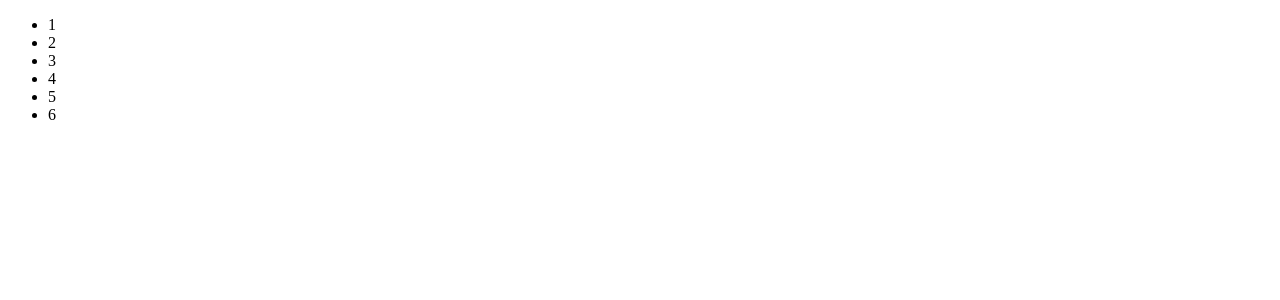
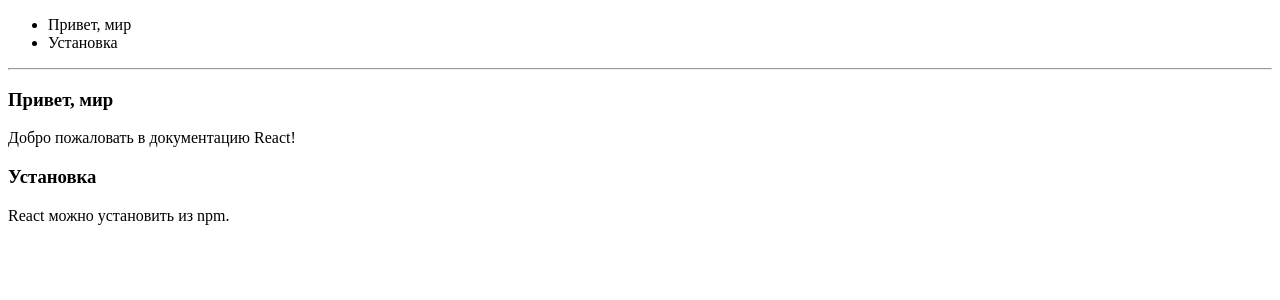
Before and after one commit to dangor220/learning-react, a React app: page / in a window 1280 px wide. Shown: the top 300 px of the page. Built offline with nearby package versions, Linux system fonts and the light colour scheme.

Commit message:
feat: add Blog component

```diff
--- a/src/App.js
+++ b/src/App.js
@@ -238,17 +238,57 @@ import './App.css';
 // 	)
 // }
 
-const numbers = [1, 2, 3, 4, 5, 6];
+// const numbers = [1, 2, 3, 4, 5, 6];
+
+// export default class App extends Component {
+// 	render() {
+// 		return <NumberList numbers={numbers} />;
+// 	}
+// }
+
+// function NumberList(props) {
+// 	const numbers = props.numbers;
+// 	const numberList = numbers.map((number) => <li key={number.toString()}>{number}</li>);
+
+// 	return <ul>{numberList}</ul>;
+// }
+
+const posts = [
+	{
+		id: 1,
+		title: 'Привет, мир',
+		content: 'Добро пожаловать в документацию React!',
+	},
+	{ id: 2, title: 'Установка', content: 'React можно установить из npm.' },
+];
+
+function Blog(props) {
+	const sidebar = (
+		<ul>
+			{props.posts.map((post) => {
+				return <li key={post.id}>{post.title}</li>;
+			})}
+		</ul>
+	);
+	const content = props.posts.map((post) => {
+		return (
+			<div key={post.id}>
+				<h3>{post.title}</h3>
+				<div>{post.content}</div>
+			</div>
+		);
+	});
+	return (
+		<div>
+			{sidebar}
+			<hr />
+			{content}
+		</div>
+	);
+}
 
 export default class App extends Component {
 	render() {
-		return <NumberList numbers={numbers} />;
+		return <Blog posts={posts} />;
 	}
 }
-
-function NumberList(props) {
-	const numbers = props.numbers;
-	const numberList = numbers.map((number) => <li key={number.toString()}>{number}</li>);
-
-	return <ul>{numberList}</ul>;
-}
```
